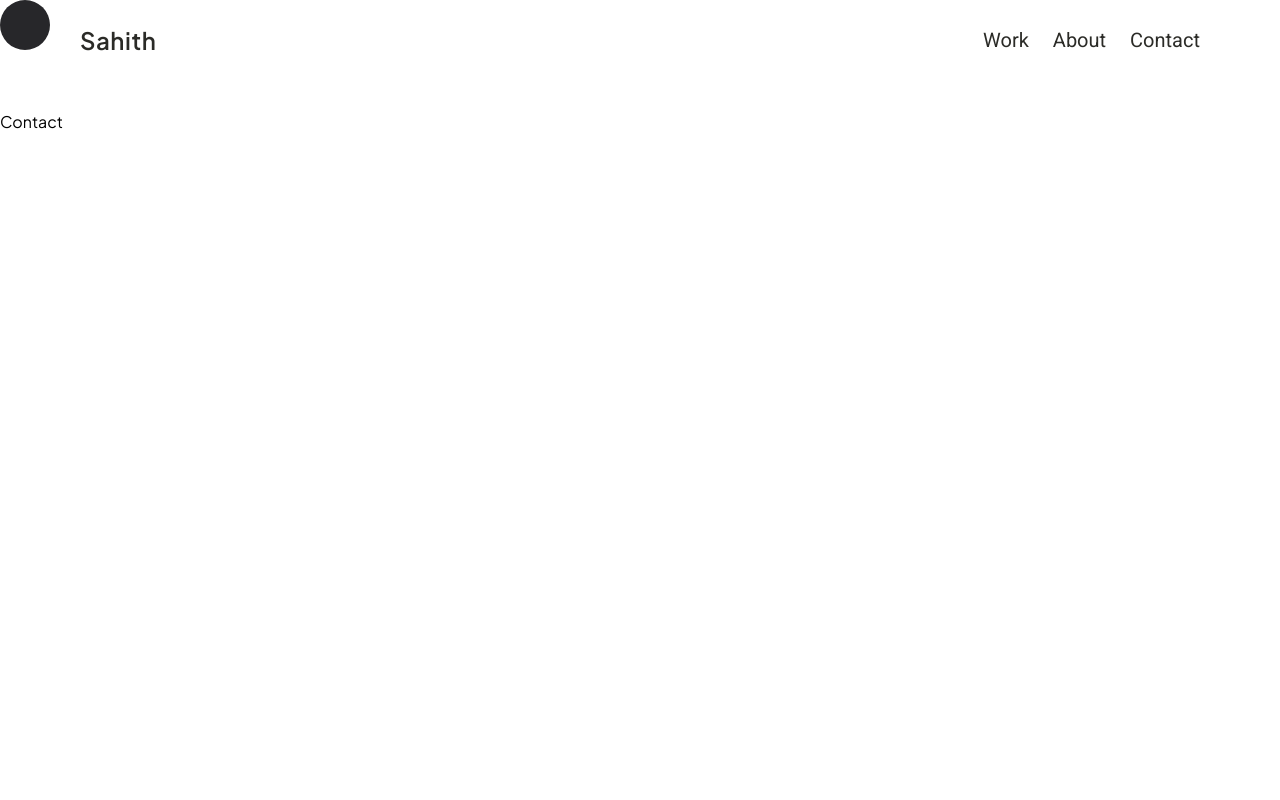
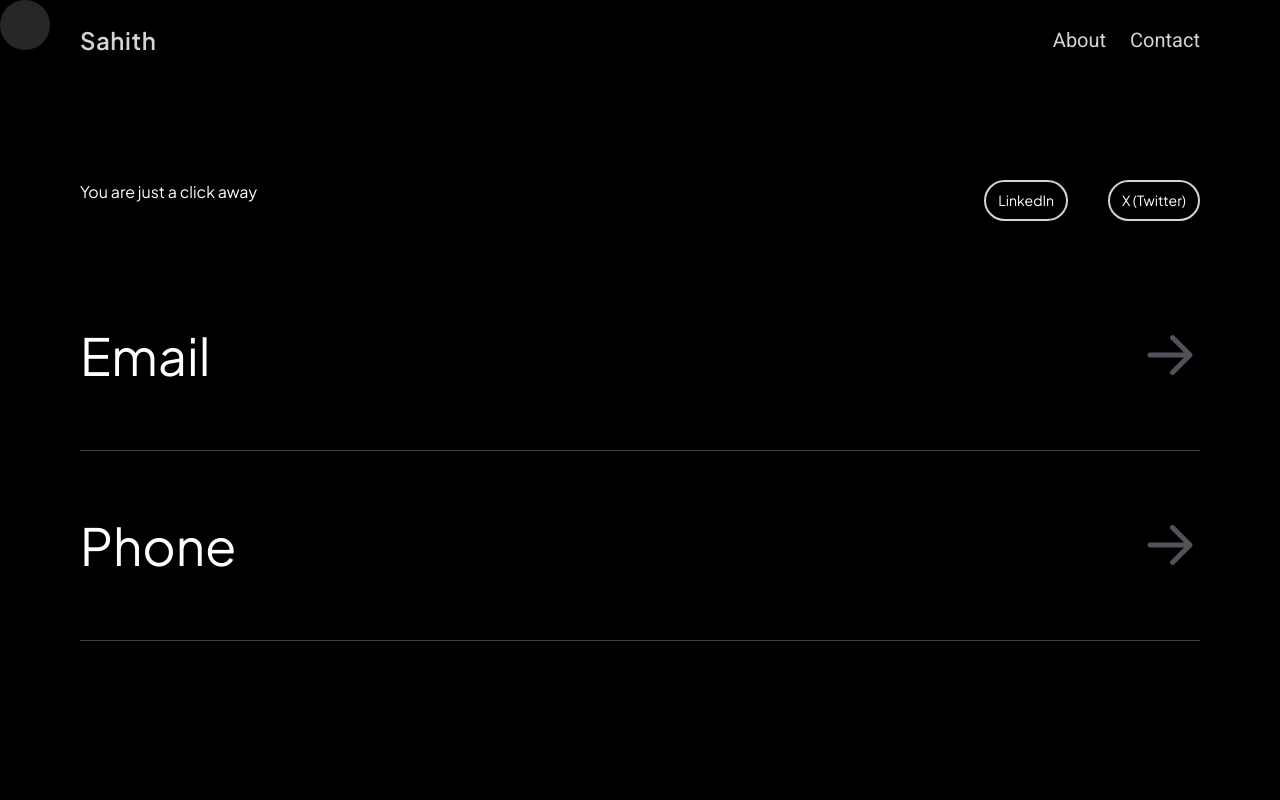
Before and after one commit to Dare-devil-23/portfolio-2.0, a Next.js app: page /contact in a window 1280 px wide. Shown: the top 800 px of the page. Built offline with nearby package versions, Linux system fonts and the light colour scheme.

Commit message:
basic connect page

```diff
--- a/src/components/common/layout/index.tsx
+++ b/src/components/common/layout/index.tsx
@@ -2,6 +2,7 @@ import React, { useRef } from 'react';
 import NavBar from '@/components/common/navbar';
 import Footer from '@/components/common/footer';
 import StickyCursor from '@/components/common/stickyCursor';
+import { useRouter } from 'next/router';
 
 interface LayoutProps {
     children: React.ReactNode
@@ -9,14 +10,14 @@ interface LayoutProps {
 
 const Layout: React.FC<LayoutProps> = (props: LayoutProps) => {
     const { children } = props;
-
+    const router = useRouter();
     const stickyElement = useRef<HTMLDivElement | null>(null);
 
     return (
         <main>
             <NavBar ref={stickyElement} />
             <StickyCursor stickyElement={stickyElement} />
-            <section className='min-h-[100dvh] pt-[60px] lg:pt-[110px] bg-white'>
+            <section className={`min-h-[100dvh] pt-[60px] lg:pt-[110px] ${router.route === "/contact" ? "bg-black" :"bg-white"} transition-colors delay-[2s] duration-700`}>
                 {children}
             </section>
             <Footer />
--- a/src/contstants/index.ts
+++ b/src/contstants/index.ts
@@ -1,8 +1,8 @@
 export const navLinks = [
-    {
-        title: 'Work',
-        path: '/work'
-    },
+    // {
+    //     title: 'Work',
+    //     path: '/work'
+    // },
     {
         title: 'About',
         path: '/about'
--- /dev/null
+++ b/src/icon/index.tsx
@@ -0,0 +1,18 @@
+interface Props {
+    className?: string
+}
+
+export const RightArrow: React.FC<Props> = (props: Props) => {
+    return (
+        <svg
+            xmlns="http://www.w3.org/2000/svg"
+            viewBox="0 0 24 24"
+            stroke="none"
+            width={24}
+            height={24}
+            className={props.className}
+        >
+            <path fill="currentColor" fillRule="evenodd" d="M12.2929 4.29289C12.6834 3.90237 13.3166 3.90237 13.7071 4.29289L20.7071 11.2929C21.0976 11.6834 21.0976 12.3166 20.7071 12.7071L13.7071 19.7071C13.3166 20.0976 12.6834 20.0976 12.2929 19.7071C11.9024 19.3166 11.9024 18.6834 12.2929 18.2929L17.5858 13H4C3.44772 13 3 12.5523 3 12C3 11.4477 3.44772 11 4 11H17.5858L12.2929 5.70711C11.9024 5.31658 11.9024 4.68342 12.2929 4.29289Z"/>
+        </svg>
+    )
+}
--- a/src/pages/contact/index.tsx
+++ b/src/pages/contact/index.tsx
@@ -1,10 +1,106 @@
+'use client'
 import PageTransition from '@/components/common/pageTransition'
+import { RightArrow } from '@/icon'
 import React from 'react'
+// import { useRef, useEffect } from 'react';
+// import gsap from 'gsap';
+// import { ScrollTrigger } from 'gsap/all';
+
+const socialLinks = [
+  {
+    title: 'LinkedIn',
+    path: 'https://www.linkedin.com/in/saisahith/'
+  },
+  {
+    title: 'X (Twitter)',
+    path: 'https://twitter.com/Sahith9866'
+  }
+]
 
 const Contact: React.FC = () => {
+
+  // const firstText = useRef(null);
+  // const secondText = useRef(null);
+  // const slider = useRef(null);
+  // let xPercent = 0;
+  // let direction = -1;
+
+  // useEffect(() => {
+  //   gsap.registerPlugin(ScrollTrigger);
+  //   gsap.to(slider.current, {
+  //     scrollTrigger: {
+  //       trigger: document.documentElement,
+  //       scrub: 0.25,
+  //       start: 0,
+  //       end: window.innerHeight,
+  //       onUpdate: e => direction = e.direction * -1
+  //     },
+  //     x: "-500px",
+  //   })
+  //   requestAnimationFrame(animate);
+  // }, [])
+
+  // const animate = () => {
+  //   if (xPercent < -100) {
+  //     xPercent = 0;
+  //   }
+  //   else if (xPercent > 0) {
+  //     xPercent = -100;
+  //   }
+  //   gsap.set(firstText.current, { xPercent: xPercent })
+  //   gsap.set(secondText.current, { xPercent: xPercent })
+  //   requestAnimationFrame(animate);
+  //   xPercent += 0.1 * direction;
+  // }
+
   return (
     <PageTransition>
-      Contact
+      <div className='text-white mix-blend-difference max-w-[1200px] mx-auto px-10'>
+        <div className='pt-[40px] gap-10 md:pt-[50px] lg:pt-[70px] flex flex-col md:flex-row justify-between'>
+          <div>
+            You are just a click away
+          </div>
+          <div className='flex gap-10'>
+            {
+              socialLinks.map((item, index) => {
+                return (
+                  <a target='_blank' className='border-2 border-zinc-300 rounded-full text-[14px] px-3 py-2 hover:bg-white hover:text-black transition-colors duration-500 mix-blend-difference' href={item.path} key={index}>
+                    {item.title}
+                  </a>
+                )
+              })
+            }
+          </div>
+        </div>
+        <div className='mt-10 text-[2dvh] lg:text-[4dvw]'>
+          <a href='mailto:sahith.sahi9866@gmail.com' className='py-14 border-b border-zinc-700 flex items-center justify-between'>
+            <div>
+              Email
+            </div>
+            <div>
+              <RightArrow className='w-[60px] h-[60px] text-zinc-600' />
+            </div>
+          </a>
+          <a href='tel:7989575626' className='py-14 border-b border-zinc-700 flex items-center justify-between'>
+            <div>
+              Phone
+            </div>
+            <div>
+              <RightArrow className='w-[60px] h-[60px] text-zinc-600' />
+            </div>
+          </a>
+        </div>
+      </div>
+      {/* <div className='pt-20 md:py-20 overflow-hidden'>
+        <div ref={slider} className='relative whitespace-nowrap flex'>
+          <p ref={firstText} className='m-0 text-white text-[3dvh] lg:text-[9dvw] font-medium'>
+            Front End Developer -
+          </p>
+          <p ref={secondText} className='m-0 text-white text-[3dvh] lg:text-[9dvw] font-medium absolute left-full top-0'>
+            Front End Developer -
+          </p>
+        </div>
+      </div> */}
     </PageTransition>
   )
 }
--- a/src/pages/work/index.tsx
+++ b/src/pages/work/index.tsx
@@ -4,7 +4,7 @@ import React from 'react'
 const Work: React.FC = () => {
   return (
     <PageTransition>
-      work
+      <div>work</div>
     </PageTransition>
   )
 }
--- a/src/styles/globals.css
+++ b/src/styles/globals.css
@@ -3,7 +3,7 @@
 @tailwind utilities;
 
 @layer components {
-    .project-title-font-size {
-      @apply font-bold text-[6vh] lg:text-[6vw] lg:leading-[6.5vw];
-    }
+  .project-title-font-size {
+    @apply font-bold text-[6vh] lg:text-[6vw] lg:leading-[6.5vw];
   }
+}
```
